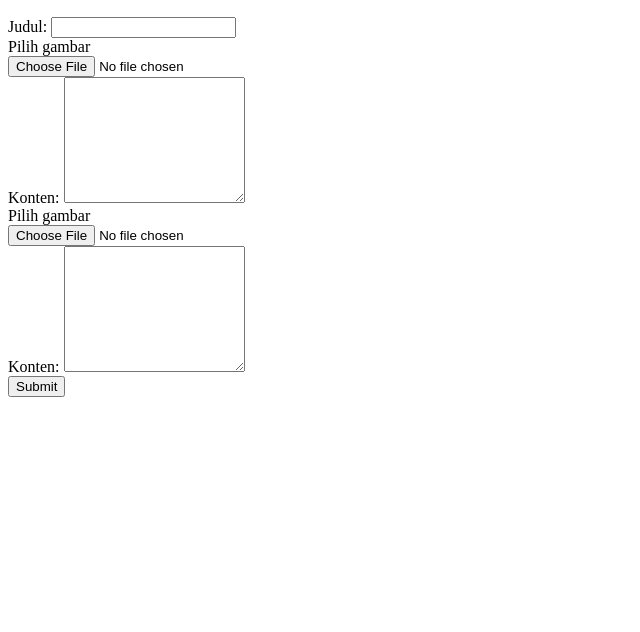
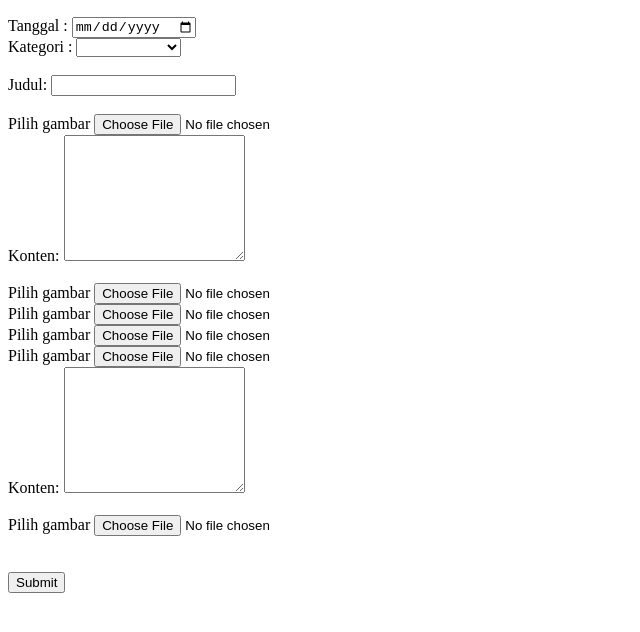
Before and after one commit to galang357/newswebsite, a website: page input_artikel.html in a window 1280 px wide. Shown: the part 50-682 px from the top of the page, without its empty margins (0-640 px from the left). Drawn offline with Linux system fonts and the light colour scheme.

Commit message:
opsi wajib input artikel

```diff
--- a/input_artikel.html
+++ b/input_artikel.html
@@ -6,18 +6,48 @@
 <body>
   <h2>Input Artikel Baru</h2>
   <form id="artikelForm" onsubmit="submitArtikel(event)">
+    <label for="tanggal">Tanggal :</label>
+    <input type="date" id="tanggal" required ><br>
+
+    <label for="kategori">Kategori :</label>
+    <select id="kategori" required><br>
+      <option value=""></option>
+      <option value="entertainment">Entertainment</option>
+      <option value="world">World</option>
+      <option value="politics">Politics</option>
+      <option value="business">Business</option>
+      <option value="sport">Sport</option>
+      <option value="science">Science</option>
+      <option value="travel">Travel</option>
+      <option value="healt">Healt</option>
+      <option value="anime">Anime</option>
+      <option value="technology">Technology</option>
+      <option value="Local">Local</option>
+      <option value="etc">ETC</option>
+    </select><br><br>
+
     <label for="judul">Judul:</label>
-    <input type="text" id="judul" required><br>
+    <input type="text" id="judul" required><br><br>
 
-    <label for="gambar">Pilih gambar</label><br>
+    <label for="gambar">Pilih gambar</label>
     <input type="file" id="gambar" accept="image/*" required><br>
     <label for="konten">Konten:</label>
-    <textarea id="konten" rows="8" required></textarea><br>
+    <textarea id="konten" rows="8" required></textarea><br><br>
 
-    <label for="gambar2">Pilih gambar</label><br>
-    <input type="file" id="gambar2" accept="image/*" required><br>
+    <label for="gambar1">Pilih gambar</label>
+    <input type="file" id="gambar1" accept="image/*" ><br>
+    <label for="gambar2">Pilih gambar</label>
+    <input type="file" id="gambar2" accept="image/*" ><br>
+    <label for="gambar3">Pilih gambar</label>
+    <input type="file" id="gambar3" accept="image/*" ><br>
+    <label for="gambar4">Pilih gambar</label>
+    <input type="file" id="gambar4" accept="image/*" ><br>
+
     <label for="konten2">Konten:</label>
-    <textarea id="konten2" rows="8" required></textarea><br>
+    <textarea id="konten2" rows="8" ></textarea><br><br>
+
+    <label for="gambar5">Pilih gambar</label>
+    <input type="file" id="gambar5" accept="image/*" ><br><br><br>
 
     <input type="submit" value="Submit">
   </form>
--- a/package.json
+++ b/package.json
@@ -4,7 +4,8 @@
   "description": "![](images/screen-mockup.jpg)",
   "main": "main.js",
   "scripts": {
-    "test": "echo \"Error: no test specified\" && exit 1"
+    "test": "echo \"Error: no test specified\" && exit 1",
+    "start": "node server.js"
   },
   "keywords": [],
   "author": "",
```
Also changed, not shown: server.js (+18 -4 lines), 1 other file.
